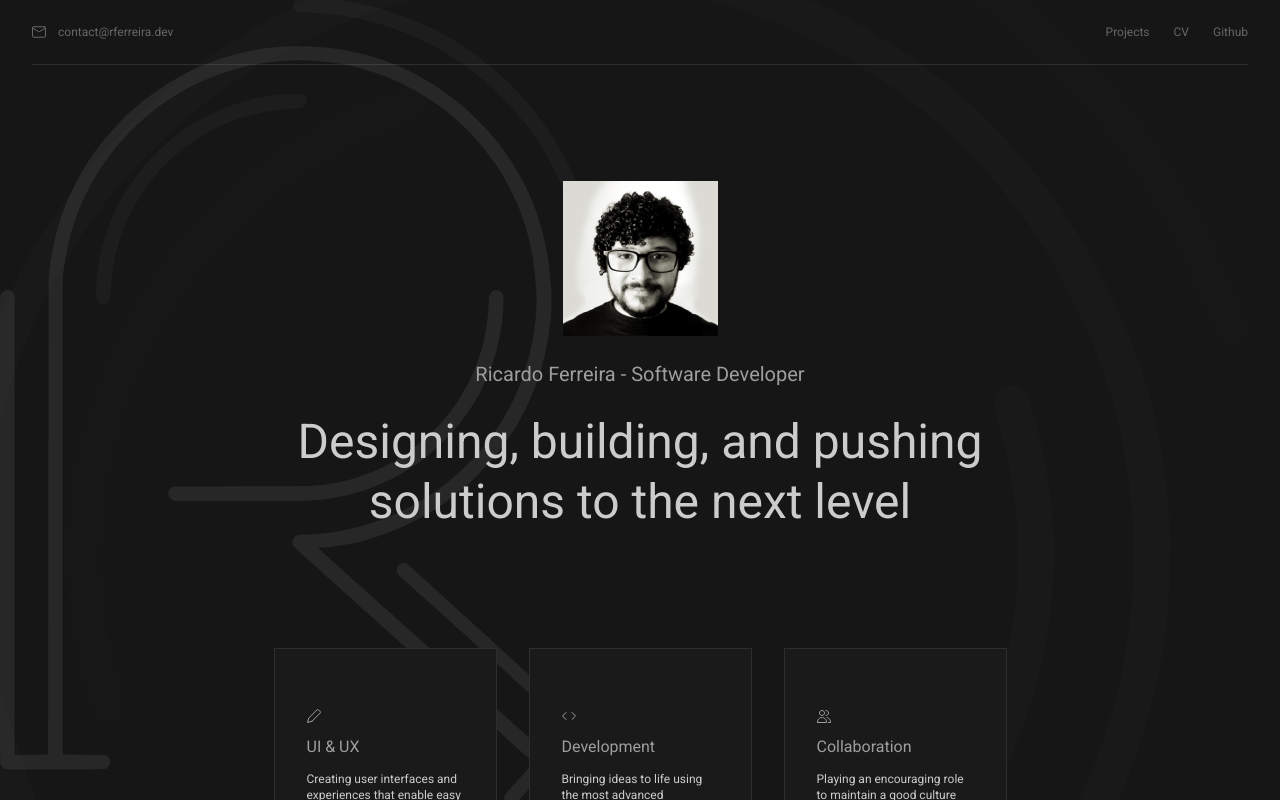
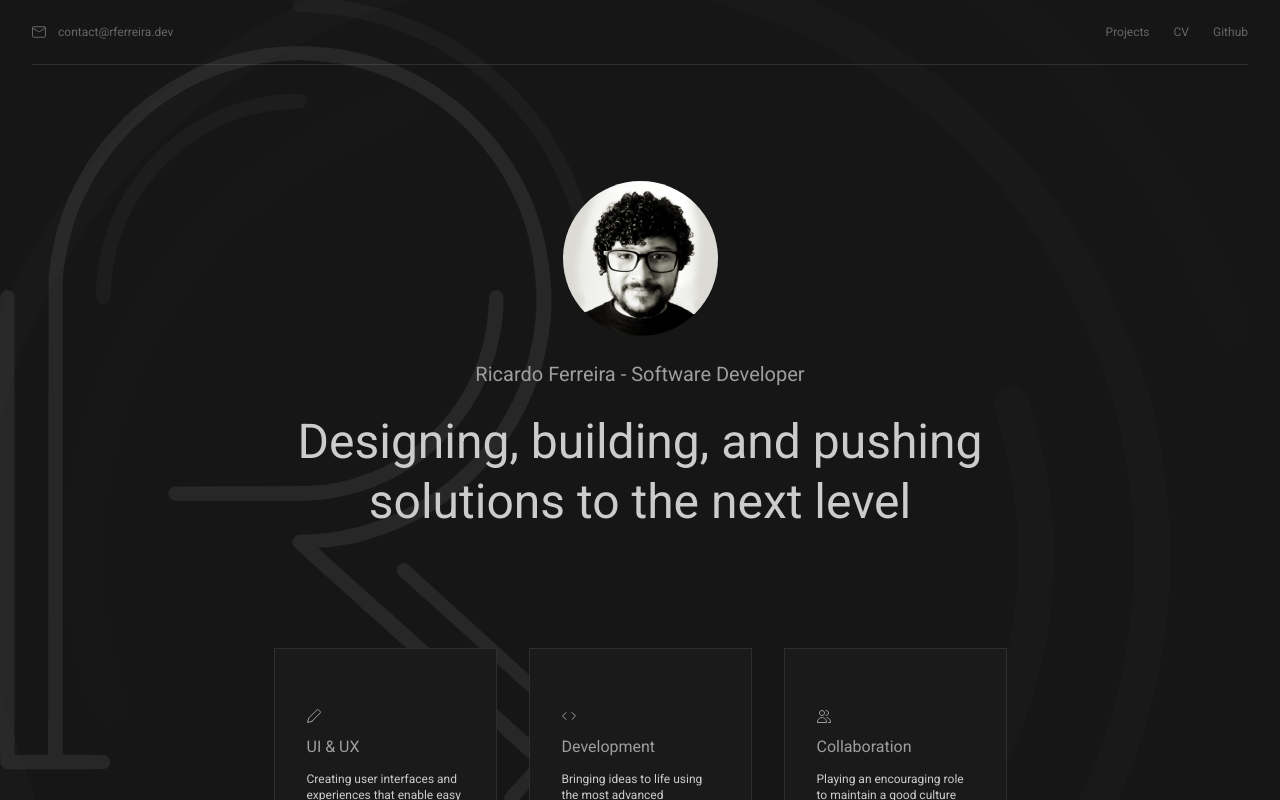
Before and after one commit to ricardoferreirades/ricardoferreirades.github.io, a React (Create React App) app: page / in a window 1280 px wide. Built offline with nearby package versions, Linux system fonts and the light colour scheme.

Commit message:
chore(style): add roundness to avatar

```diff
--- a/src/components/Avatar.tsx
+++ b/src/components/Avatar.tsx
@@ -1,5 +1,5 @@
 export default function Avatar() {
-    return <figure>
+    return <figure className="rounded-full overflow-hidden">
       <img src='/assets/images/Avatar.png' width='155' height='155' alt="Ricardo Ferreira photo" />
     </figure>
   }
```
